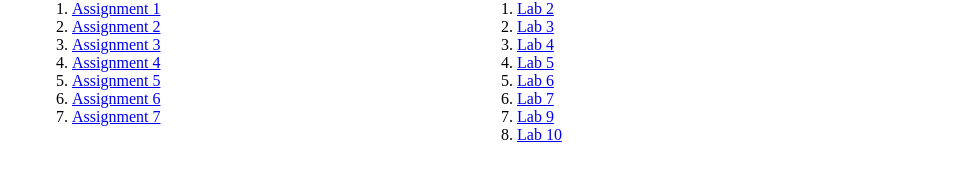
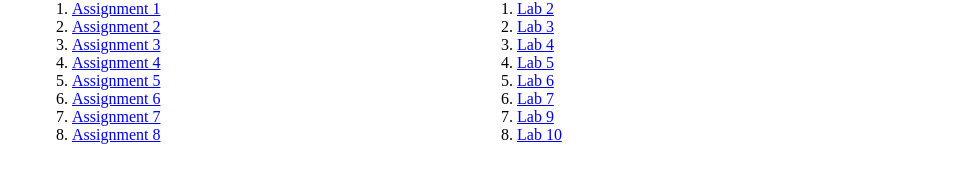
Before and after one commit to uscwebdev/itp104-submissions-nnvikingsrule, a plain HTML site: page index.html in a window 1280 px wide. Shown: the part 508-690 px from the top of the page, without its empty margins (163-1116 px from the left). Drawn offline with Linux system fonts and the light colour scheme.

Commit message:
Update index.html

```diff
--- a/index.html
+++ b/index.html
@@ -138,6 +138,8 @@
             <li><a href="assignment_05/assignment_05.html">Assignment 5</a></li>
             <li><a href="assignment_06/assignment_06.html">Assignment 6</a></li>
             <li><a href="assignment_07/assignment7.html">Assignment 7</a></li>
+            <li><a href="assignment_08/assignment_08.html">Assignment 8</a></li>
+
 
 
 
```
